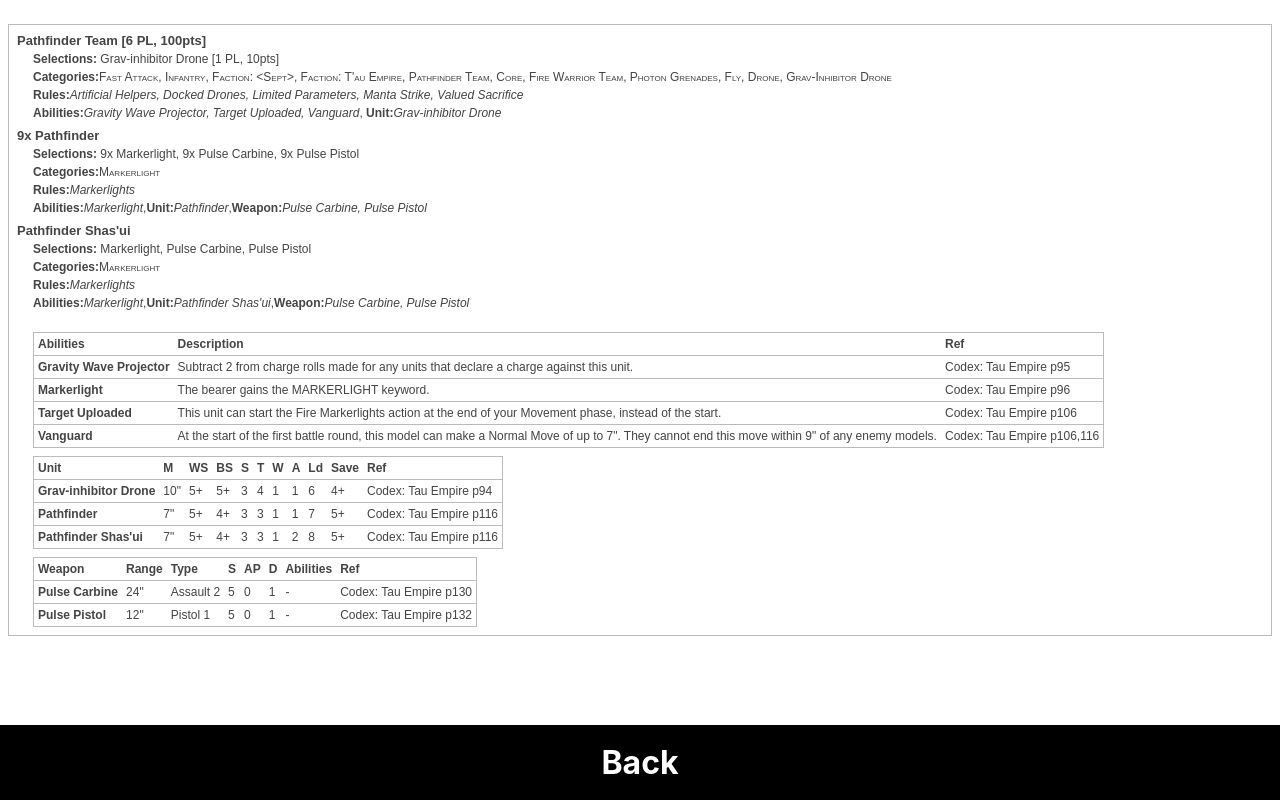
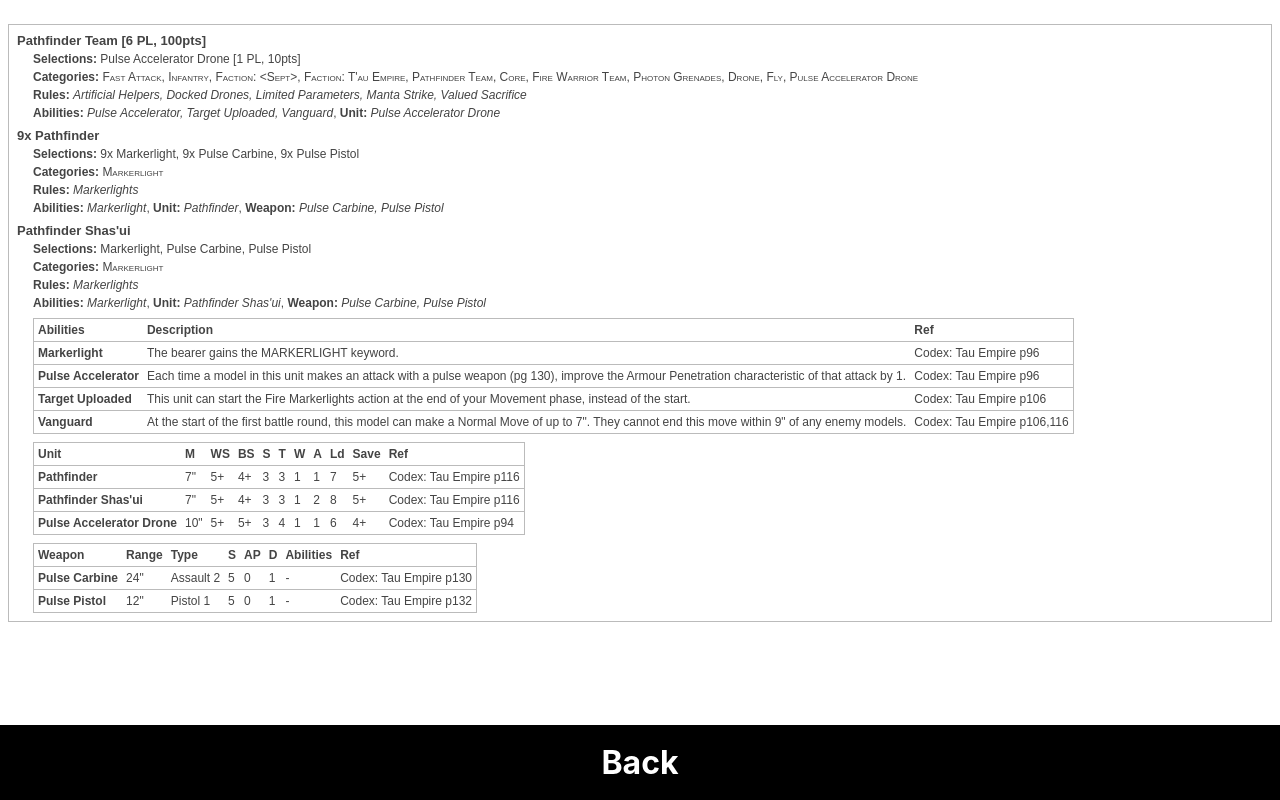
Before and after one commit to mpagels/wh40K-rooster-viewer, a React (Create React App) app: page /pathfinders in a window 1280 px wide. Built offline with nearby package versions, Linux system fonts and the light colour scheme.

Commit message:
update pathfinders

```diff
--- a/src/src/routes/pathfinders.js
+++ b/src/src/routes/pathfinders.js
@@ -8,31 +8,31 @@
           <li class="rootselection">
             <h4>Pathfinder Team [6 PL, 100pts]</h4>
             <p>
-              <span class="bold">Selections:</span> Grav-inhibitor Drone [1 PL,
-              10pts]
+              <span class="bold">Selections:</span> Pulse Accelerator Drone [1
+              PL, 10pts]
             </p>
             <p class="category-names">
-              <span class="bold">Categories:</span>
+              <span class="bold">Categories:</span>{" "}
               <span class="caps">
                 Fast Attack, Infantry, Faction: &lt;Sept&gt;, Faction: T'au
                 Empire, Pathfinder Team, Core, Fire Warrior Team, Photon
-                Grenades, Fly, Drone, Grav-Inhibitor Drone
+                Grenades, Drone, Fly, Pulse Accelerator Drone
               </span>
             </p>
             <p class="rule-names">
-              <span class="bold">Rules:</span>
+              <span class="bold">Rules:</span>{" "}
               <span class="italic">
                 Artificial Helpers, Docked Drones, Limited Parameters, Manta
                 Strike, Valued Sacrifice
               </span>
             </p>
             <p class="profile-names">
-              <span class="bold">Abilities:</span>
+              <span class="bold">Abilities:</span>{" "}
               <span class="italic">
-                Gravity Wave Projector, Target Uploaded, Vanguard
+                Pulse Accelerator, Target Uploaded, Vanguard
               </span>
-              , <span class="bold">Unit:</span>
-              <span class="italic">Grav-inhibitor Drone</span>
+              , <span class="bold">Unit:</span>{" "}
+              <span class="italic">Pulse Accelerator Drone</span>
             </p>
             <ul>
               <li>
@@ -42,19 +42,19 @@
                   Carbine, 9x Pulse Pistol
                 </p>
                 <p class="category-names">
-                  <span class="bold">Categories:</span>
+                  <span class="bold">Categories:</span>{" "}
                   <span class="caps">Markerlight</span>
                 </p>
                 <p class="rule-names">
-                  <span class="bold">Rules:</span>
+                  <span class="bold">Rules:</span>{" "}
                   <span class="italic">Markerlights</span>
                 </p>
                 <p class="profile-names">
-                  <span class="bold">Abilities:</span>
-                  <span class="italic">Markerlight</span>,
-                  <span class="bold">Unit:</span>
-                  <span class="italic">Pathfinder</span>,
-                  <span class="bold">Weapon:</span>
+                  <span class="bold">Abilities:</span>{" "}
+                  <span class="italic">Markerlight</span>,{" "}
+                  <span class="bold">Unit:</span>{" "}
+                  <span class="italic">Pathfinder</span>,{" "}
+                  <span class="bold">Weapon:</span>{" "}
                   <span class="italic">Pulse Carbine, Pulse Pistol</span>
                 </p>
               </li>
@@ -65,24 +65,24 @@
                   Carbine, Pulse Pistol
                 </p>
                 <p class="category-names">
-                  <span class="bold">Categories:</span>
+                  <span class="bold">Categories:</span>{" "}
                   <span class="caps">Markerlight</span>
                 </p>
                 <p class="rule-names">
-                  <span class="bold">Rules:</span>
+                  <span class="bold">Rules:</span>{" "}
                   <span class="italic">Markerlights</span>
                 </p>
                 <p class="profile-names">
-                  <span class="bold">Abilities:</span>
-                  <span class="italic">Markerlight</span>,
-                  <span class="bold">Unit:</span>
-                  <span class="italic">Pathfinder Shas'ui</span>,
-                  <span class="bold">Weapon:</span>
+                  <span class="bold">Abilities:</span>{" "}
+                  <span class="italic">Markerlight</span>,{" "}
+                  <span class="bold">Unit:</span>{" "}
+                  <span class="italic">Pathfinder Shas'ui</span>,{" "}
+                  <span class="bold">Weapon:</span>{" "}
                   <span class="italic">Pulse Carbine, Pulse Pistol</span>
                 </p>
               </li>
             </ul>
-            <br />
+
             <table cellspacing="-1">
               <tbody>
                 <tr>
@@ -91,16 +91,17 @@
                   <th>Ref</th>
                 </tr>
                 <tr>
-                  <td class="profile-name">Gravity Wave Projector</td>
-                  <td>
-                    Subtract 2 from charge rolls made for any units that declare
-                    a charge against this unit.
-                  </td>
-                  <td>Codex: Tau Empire p95</td>
+                  <td class="profile-name">Markerlight</td>
+                  <td>The bearer gains the MARKERLIGHT keyword.</td>
+                  <td>Codex: Tau Empire p96</td>
                 </tr>
                 <tr>
-                  <td class="profile-name">Markerlight</td>
-                  <td>The bearer gains the MARKERLIGHT keyword.</td>
+                  <td class="profile-name">Pulse Accelerator</td>
+                  <td>
+                    Each time a model in this unit makes an attack with a pulse
+                    weapon (pg 130), improve the Armour Penetration
+                    characteristic of that attack by 1.
+                  </td>
                   <td>Codex: Tau Empire p96</td>
                 </tr>
                 <tr>
@@ -138,19 +139,6 @@
                   <th>Ref</th>
                 </tr>
                 <tr>
-                  <td class="profile-name">Grav-inhibitor Drone</td>
-                  <td>10"</td>
-                  <td>5+</td>
-                  <td>5+</td>
-                  <td>3</td>
-                  <td>4</td>
-                  <td>1</td>
-                  <td>1</td>
-                  <td>6</td>
-                  <td>4+</td>
-                  <td>Codex: Tau Empire p94</td>
-                </tr>
-                <tr>
                   <td class="profile-name">Pathfinder</td>
                   <td>7"</td>
                   <td>5+</td>
@@ -175,6 +163,19 @@
                   <td>8</td>
                   <td>5+</td>
                   <td>Codex: Tau Empire p116</td>
+                </tr>
+                <tr>
+                  <td class="profile-name">Pulse Accelerator Drone</td>
+                  <td>10"</td>
+                  <td>5+</td>
+                  <td>5+</td>
+                  <td>3</td>
+                  <td>4</td>
+                  <td>1</td>
+                  <td>1</td>
+                  <td>6</td>
+                  <td>4+</td>
+                  <td>Codex: Tau Empire p94</td>
                 </tr>
               </tbody>
             </table>
```
